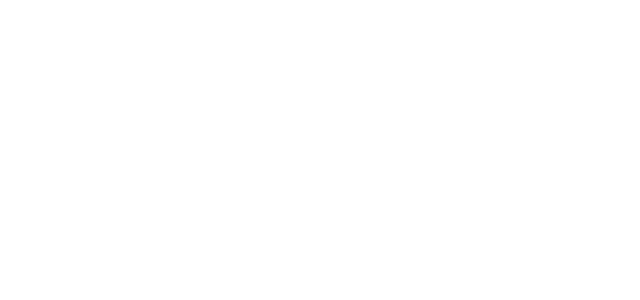
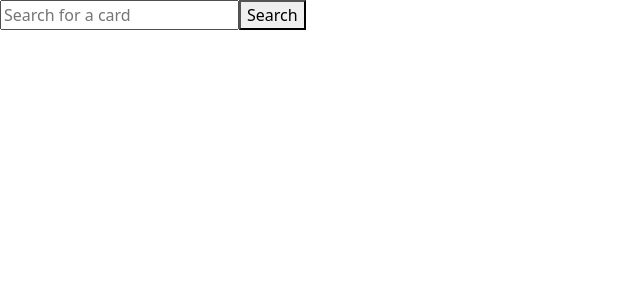
Before and after one commit to nguyenmx/MysteryVault, a React (Vite) app in the folder client/: page /pokemon in a window 1280 px wide. Before the commit this address had no page. Shown: the top 300 px of the page, without its empty margins (0-640 px from the left). Built offline with nearby package versions, Linux system fonts and the light colour scheme.

Commit message:
Added searchable pokemon cards

```diff
--- a/client/src/App.jsx
+++ b/client/src/App.jsx
@@ -6,6 +6,7 @@ import ModelCanvas from './Components/3DModels/ModelCanvas';
 import SignUp from './pages/SignUp';
 import Login from './pages/Login';
 import SmiskiPage from './pages/SmiskiPage';
+import PokemonCard from './pages/PokemonCard';
 import {BrowserRouter, Routes, Route} from 'react-router-dom'
 
 function App() {
@@ -16,6 +17,7 @@ function App() {
         <Route path='/signup' element={<SignUp />} />
         <Route path='/login' element={<Login />} />
         <Route path='/smiski' element={<SmiskiPage />} />
+        <Route path='/pokemon' element={<PokemonCard/>} />
       </Routes>
       {/* <div className="d-flex justify-content-center align-items-center">
         <div className="w-75">
--- /dev/null
+++ b/client/src/pages/PokemonCard.jsx
@@ -0,0 +1,105 @@
+// import React, { useState, useEffect } from 'react';
+
+// const PokemonCard = () => {
+//     const [cardData, setCardData] = useState(null);
+//     const [isLoading, setIsLoading] = useState(true);
+//     const [error, setError] = useState(null);
+
+//     useEffect(() => {
+//         fetch('https://api.pokemontcg.io/v2/cards/xy7-54', {
+//             headers: {
+//                 'X-Api-Key': 'd66ca84c-5882-4e99-8e62-a1e87f9937b3',
+//             },
+//         })
+//             .then((response) => {
+//                 if (!response.ok) {
+//                     throw new Error('Network response was not ok');
+//                 }
+//                 return response.json();
+//             })
+//             .then((data) => {
+//                 setCardData(data.data); // Store the entire card data object
+//                 setIsLoading(false);
+//             })
+//             .catch((error) => {
+//                 setError(error.message);
+//                 setIsLoading(false);
+//             });
+//     }, []);
+
+//     if (isLoading) {
+//         return <div>Loading...</div>;
+//     }
+
+//     if (error) {
+//         return <div>Error: {error}</div>;
+//     }
+
+//     return (
+//         <div>
+//             <h1>{cardData.name}</h1>
+//             <img src={cardData.images.large} alt={cardData.name} />
+//         </div>
+//     );
+// };
+
+// export default PokemonCard;
+import { Center } from '@react-three/drei';
+import React, { useState } from 'react';
+
+const PokemonCard = () => {
+    const [query, setQuery] = useState('');
+    const [results, setResults] = useState([]);
+    const [isLoading, setIsLoading] = useState(false);
+    const [error, setError] = useState(null);
+
+    const handleSearch = () => {
+        setIsLoading(true);
+        setError(null);
+        fetch(`https://api.pokemontcg.io/v2/cards?q=name:${query}`, {
+            headers: {
+                'X-Api-Key': 'your_api_key_here',
+            },
+        })
+            .then((response) => {
+                if (!response.ok) {
+                    throw new Error('Network response was not ok');
+                }
+                return response.json();
+            })
+            .then((data) => {
+                setResults(data.data); // Assuming data.data contains an array of card objects
+                setIsLoading(false);
+            })
+            .catch((error) => {
+                setError(error.message);
+                setIsLoading(false);
+            });
+    };
+
+    return (
+        <div>
+            <input
+                type="text"
+                value={query}
+                onChange={(e) => setQuery(e.target.value)}
+                placeholder="Search for a card"
+            />
+            <button onClick={handleSearch}>Search</button>
+
+            {isLoading && <div>Loading...</div>}
+            {error && <div>Error: {error}</div>}
+
+            <div style={{ display: 'flex', flexWrap: 'wrap', gap: '10px', marginTop: '20px', justifyContent: 'center', alignItems: 'center' }}>
+                {results.map((card) => (
+                    <div key={card.id} style={{ border: '1px solid #ccc', padding: '10px', borderRadius: '5px' }}>
+                        {/* <h2 style={{ fontSize: '16px', margin: '0 0 10px 0' }}>{card.name}</h2> */}
+                        <img src={card.images.small} alt={card.name} style={{ width: '140px', height: 'auto' }} />
+                    </div>
+                ))}
+            </div>
+        </div>
+    );
+};
+
+export default PokemonCard;
```
Also changed, not shown: client/src/pages/PokemonPage.jsx (deleted), 1 other file (tests, documents, lock files or other folders).
